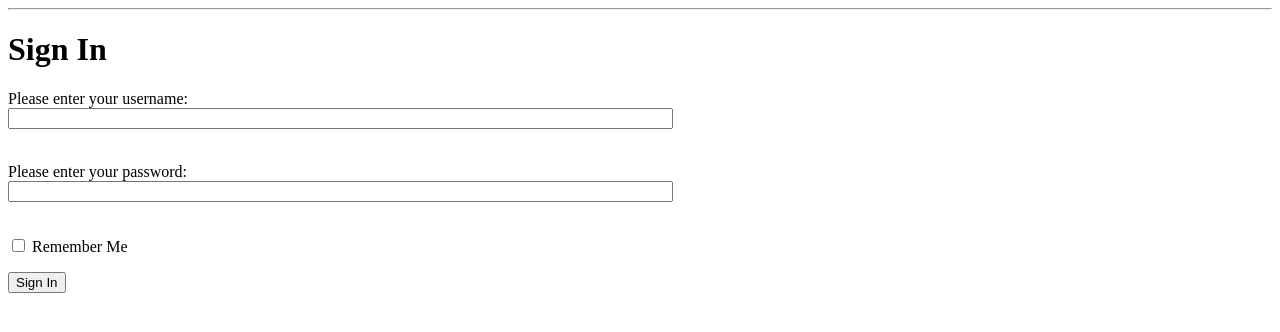
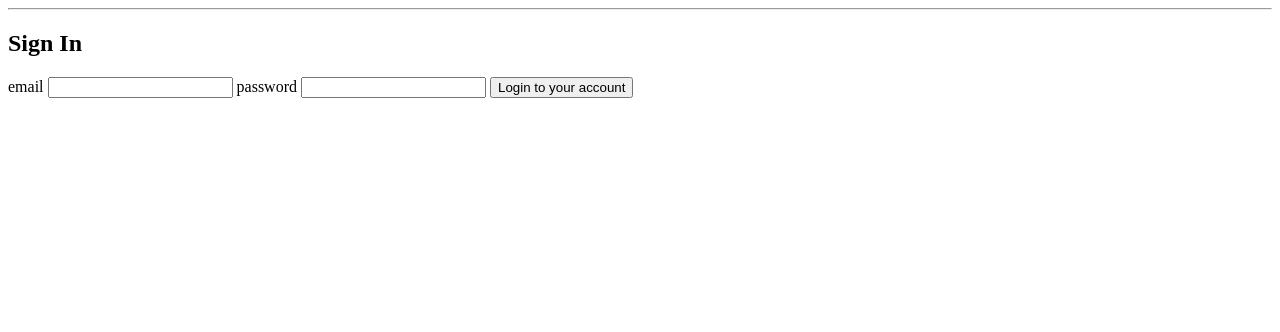
Before and after one commit to jackismissing/DreamCatcher, a Flask app: page /login in a window 1280 px wide. Shown: the top 332 px of the page. Run offline with Flask 2, Linux system fonts and the light colour scheme.

Commit message:
User registration and user login

```diff
--- a/dreamcatcher/forms.py
+++ b/dreamcatcher/forms.py
@@ -1,10 +1,75 @@
+from flask import session
 from flask.ext.wtf import Form
-from wtforms import TextField, PasswordField, BooleanField
-from wtforms.validators import Required
+from wtforms import TextField, PasswordField, SubmitField
+from wtforms.validators import Required, Email
+from models import User, db
 
 
 class LoginForm(Form):
 
+	email = TextField('email', validators = [Required(), Email()])
+	password = PasswordField('password', validators = [Required()])
+	submit = SubmitField('Login to your account')
+
+	def __init__(self, *args, **kwargs):
+		Form.__init__(self, *args, **kwargs)
+
+	'''
+	Form & Email & Password validation
+	'''
+	def validate(self):
+		if not Form.validate(self):
+			return False
+
+		user = User.query.filter_by(email = self.email.data).first()
+		if user and user.check_password(self.password.data):
+			return True
+		else:
+			self.email.errors.append('Invalid email or password')
+			return False
+
+	def login(self, email):
+		try:
+			session['email'] = email    #Add user email to session
+			return True
+		except Exception as e:
+			return False
+
+class SignupForm(Form):
+
 	username = TextField('username', validators = [Required()])
+	email = TextField('email', validators = [Required(), Email()])
 	password = PasswordField('password', validators = [Required()])
-	remember_me = BooleanField('remember_me', default = False)
+	submit = SubmitField('Create account')
+
+	def __init__(self, *args, **kwargs):
+		Form.__init__(self, *args, **kwargs)
+
+	'''
+	Form & Email validation
+	'''
+	def validate(self):
+		if not Form.validate(self):
+			return False
+
+		user = User.query.filter_by(email = self.email.data).first()
+
+		if user:
+			self.email.errors.append('Email already taken')
+			return False
+		else:
+			return True
+
+	'''
+	User registration : saving user to db and signing to the app with session
+	'''
+	def register_user(self, username, email, password):
+		try:
+			newuser = User(username = username, email = email, password = password)
+			db.session.add(newuser)
+			db.session.commit()
+			session['email'] = email    #Add user email to session
+			return True
+		except Exception as e:
+			db.session.flush()
+			return False
--- a/dreamcatcher/templates/login.html
+++ b/dreamcatcher/templates/login.html
@@ -1,28 +1,26 @@
 {% extends "base.html" %}
 
 {% block content %}
-<h1>Sign In</h1>
-<form action="" method="post" name="login">
-	{{form.hidden_tag()}}
-	<p>
-		Please enter your username:<br>
-		{{form.username(size=80)}}<br>
-		{% for error in form.errors.username %}
-        <span style="color: red;">[{{error}}]</span>
-        {% endfor %}<br>
-	</p>
-	<p>
-		Please enter your password:<br>
-		{{form.password(size=80)}}<br>
-		{% for error in form.errors.password %}
-        <span style="color: red;">[{{error}}]</span>
-        {% endfor %}<br>
-	</p>
-	<p>
-		{{form.remember_me}} Remember Me
-	</p>
-	<p>
-		<input type="submit" value="Sign In">
-	</p>
-</form>
+  <h2>Sign In</h2>
+
+  {% for message in form.email.errors %}
+    <div class="flash">{{ message }}</div>
+  {% endfor %}
+
+  {% for message in form.password.errors %}
+    <div class="flash">{{ message }}</div>
+  {% endfor %}
+
+  <form action="{{ url_for('login') }}" method="post">
+    {{ form.hidden_tag() }}
+
+    {{ form.email.label }}
+    {{ form.email }}
+
+    {{ form.password.label }}
+    {{ form.password }}
+
+    {{ form.submit }}
+  </form>
+
 {% endblock %}
--- a/dreamcatcher/views.py
+++ b/dreamcatcher/views.py
@@ -1,15 +1,23 @@
 # -*- coding: utf-8 -*-
 from dreamcatcher import dreamcatcher
-from forms import LoginForm
-from flask import render_template, flash, redirect
+from users import Profile
+from forms import LoginForm, SignupForm
+from flask import session, render_template, flash, redirect, request, url_for
 
 
+'''
+Index route
+'''
 @dreamcatcher.route('/')
 @dreamcatcher.route('/index')
 def index():
 	user = { 'nickname': 'Nicolas' }
 	return render_template("index.html", title="Home", user = user)
 
+
+'''
+Dreams/Posts route
+'''
 @dreamcatcher.route('/dreams')
 def showDreams():
 	begin = 'Last night, I dreamed that'
@@ -26,12 +34,58 @@ def showDreams():
 
 	return render_template("dreams.html", title = "Dreams", dreams = dreams)
 
+
+'''
+Login route
+'''
 @dreamcatcher.route('/login', methods = ['GET', 'POST'])
 def login():
 	form = LoginForm()
-	if form.validate_on_submit():
-		flash('Username="' + form.username.data + '", remember_me=' + str(form.remember_me.data))
-		return redirect('/index')
-	return render_template('login.html',
-		title='Sign In',
-		form = form)
+
+	if request.method == 'POST':
+		if form.validate() == False:
+			return render_template('login.html', form = form)
+		else:
+			login = form.login(form.email.data)
+			return redirect(url_for('profile')) if login else 'not okay'
+	elif request.method == 'GET':
+		return render_template('login.html', form = form)
+
+
+'''
+Signup route
+'''
+@dreamcatcher.route('/signup', methods = ['GET', 'POST'])
+def signup():
+	form = SignupForm()
+
+	if request.method == 'POST':
+		if form.validate() == False:
+			return render_template('signup.html', form = form)
+		else:
+			register_user = form.register_user(form.username.data, form.email.data, form.password.data)
+
+			return redirect(url_for('profile')) if register_user else 'not okay'
+
+
+	elif request.method == 'GET':
+		return render_template('signup.html', form = form)
+
+'''
+Profile route
+'''
+@dreamcatcher.route('/profile')
+def profile():
+
+	if 'email' not in session:
+		#return redirect(url_for('signin'))
+		return 'no email in session'
+
+	profile = Profile()
+	user = profile.get_user(session['email'])
+
+	if user is None:
+		#return redirect(url_for('signin'))
+		return 'no user'
+	else:
+		return render_template('profile.html', username = user.username)
--- a/requirements.txt
+++ b/requirements.txt
@@ -10,3 +10,4 @@ SQLAlchemy==0.7.9
 flup
 pytz==2013b
 sqlalchemy-migrate
+flask-bcrypt
```
Also changed, not shown: dreamcatcher/models.py (+6 -6 lines), dreamcatcher/templates/profile.html (added, +11 -0 lines), dreamcatcher/templates/signup.html (added, +37 -0 lines), dreamcatcher/users.py (added, +7 -0 lines).
